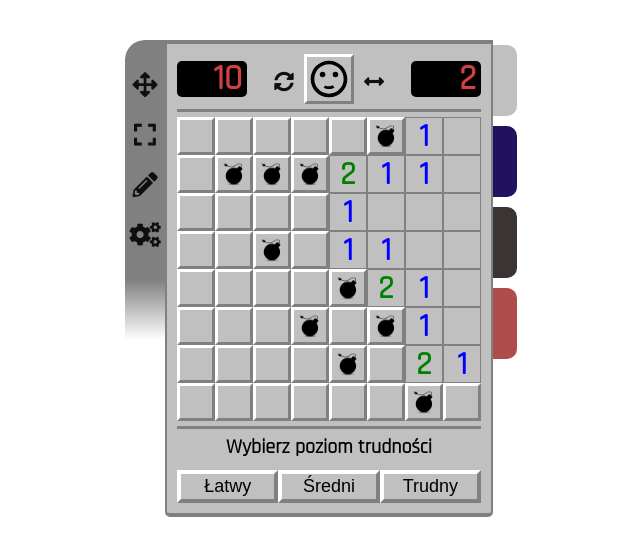
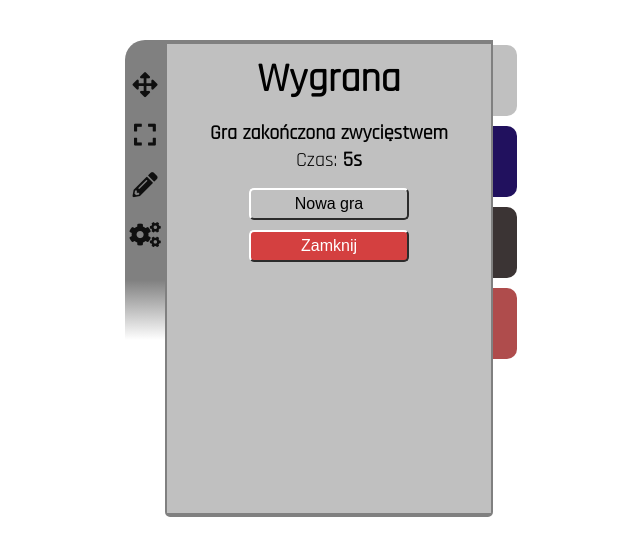
Before and after one commit to damiankubecki/Saper, a website built with Parcel: page index.html in a window 1280 px wide. Both pictures are taken after a click on the button 595 px from the left and 82 px from the top of the page. Shown: the whole page, without its empty margins (311-951 px from the left). Built offline with nearby package versions, Linux system fonts and the light colour scheme.

Commit message:
added window with info after winning the game

```diff
--- a/src/js/Config.js
+++ b/src/js/Config.js
@@ -12,7 +12,7 @@ export default class Config extends Move {
         easy: {
             rows: 8,
             cols: 8,
-            bombs: 10,
+            bombs: 1,
         },
         medium: {
             rows: 16,
--- a/src/js/Panel.js
+++ b/src/js/Panel.js
@@ -45,6 +45,11 @@ export default class Panel extends Menu {
    setBombsCounter(bombs) {
       const bombsCounter = document.querySelector('#bombs');
       bombsCounter.textContent = bombs;
+   }
+
+   getTimerTime() {
+      const timer = document.querySelector('#timer');
+      return timer.textContent;
    }
 
    resetAndStartTimer() {
--- a/src/js/Result.js
+++ b/src/js/Result.js
@@ -1,3 +1,6 @@
+import Window from "./Window.js";
+import winningWindow from "./window-templates/win.js"
+
 export default class Result {
 
   check() {
@@ -18,7 +21,7 @@ export default class Result {
     this.stopTimer();
     this.setBombsCounter(0);
 
-    console.log('wygrales');
+    new Window(this, winningWindow);
   }
 
   loose(cellClicked) {
--- /dev/null
+++ b/src/js/window-templates/win.js
@@ -0,0 +1,55 @@
+class WindowProps {
+    constructor() {
+        this.title = 'Wygrana';
+        this.content = `
+        <div class="window__content__container">
+            <h4 class="window__content__subtitle">Gra zakończona zwycięstwem</h4>
+            <p class="window__content__paragraph--bigger">Czas: <span id="stats_time"></span></p>
+        </div>
+        <button class="window__confirm">Nowa gra</button>
+        `;
+        this.windowFunctions = game => {
+            this.#game = game;
+            this.#confirmBtn = document.querySelector('.window__confirm');
+
+            this.#fillStats();
+            this.#addConfirmListener();
+        }
+    }
+
+    #game;
+    #confirmBtn;
+
+    #addConfirmListener() {
+        this.#confirmBtn.addEventListener('click', () => this.#confirmListener());
+    }
+
+    #confirmListener() {
+        this.#game.restartGame();
+        this.#closeWindow();
+    }
+
+    #fillStats() {
+        this.#fillGameTime();
+    }
+
+    #fillGameTime() {
+        const timeSpan = document.querySelector('#stats_time');
+
+        const gameTime = this.#game.getTimerTime();
+        timeSpan.textContent = `${gameTime}s`;
+    }
+
+    #closeWindow() {
+        const optionsWindow = document.querySelector(".window");
+        optionsWindow.classList.remove("active");
+    }
+}
+
+const window = new WindowProps();
+
+export default {
+    title: window.title,
+    content: window.content,
+    renderFunction: window.windowFunctions
+}
--- a/src/style/components/_window.scss
+++ b/src/style/components/_window.scss
@@ -49,6 +49,15 @@
 
     &__paragraph {
       font-size: 1.5rem;
+
+      &--bigger {
+        font-size: 2rem;
+
+        & span {
+          font-size: 2.1rem;
+          font-weight: bold;
+        }
+      }
     }
 
     & input[type="number"] {
@@ -72,7 +81,7 @@
   &__confirm,
   &__close {
     align-self: center;
-    width: 200px;
+    width: 160px;
     margin: 10px 0 0px;
     padding: 5px 0;
     border-radius: 5px;
```
Also changed, not shown: src/style/style.css.
